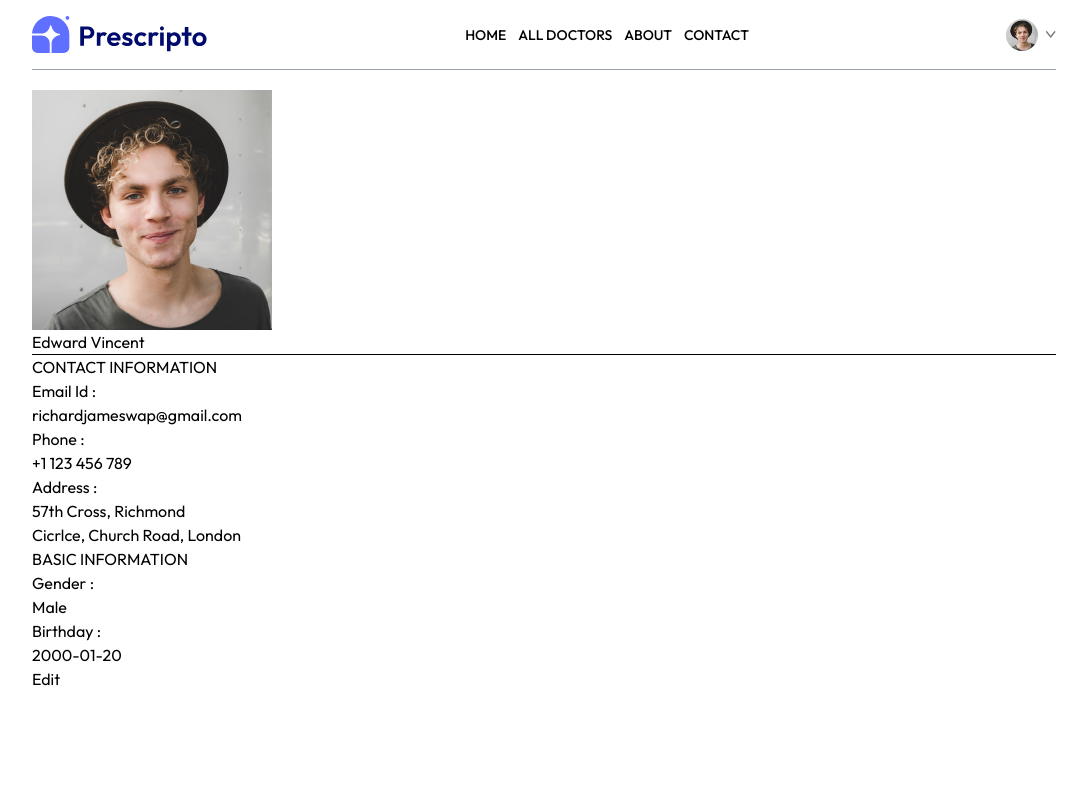
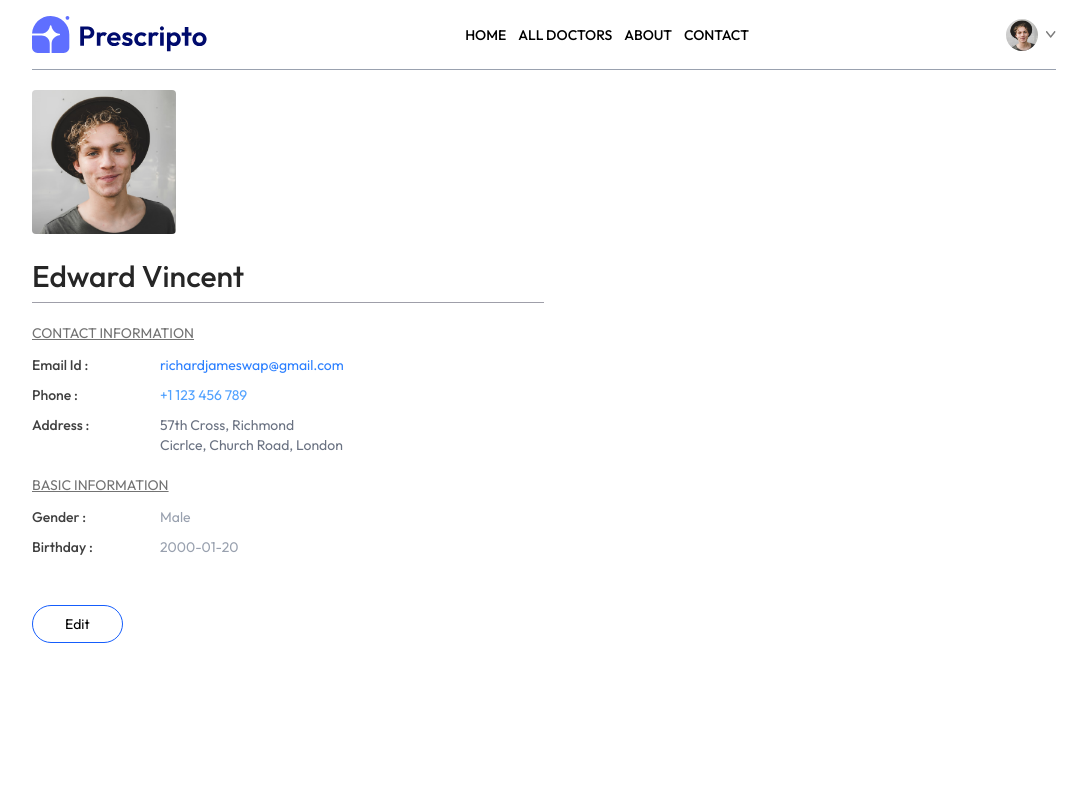
Before and after one commit to Anupsimha/PRESCRIPTO---Doctor-Appointment-System, a React (Vite) app in the folder frontend/: page /my-profile in a window 1280 px wide. Shown: the top 800 px of the page, without its empty margins (96-1183 px from the left). Built offline with nearby package versions, Linux system fonts and the light colour scheme; the HTML template or start-up script is replaced by a standard one.

Commit message:
Completed MyProfile and MyAppointmanets page

```diff
--- a/frontend/src/pages/MyAppointments.jsx
+++ b/frontend/src/pages/MyAppointments.jsx
@@ -1,9 +1,36 @@
-import React from 'react'
+import React, { useContext } from 'react'
+
+import {AppContext} from '../context/AppContext.jsx'
 
 const MyAppointments = () => {
+
+  const {doctors} = useContext(AppContext);
+
   return (
     <div>
-
+      <p className='pb-3 mt-12 font-medium text-zinc-700 border-b'>My Appointments</p>
+      <div>
+        {doctors.slice(0 , 2).map((item , index) => (
+          <div className='grid grid-cols-[1fr_3fr] gap-4 sm:flex sm:gap-6 py-2 border-b' key={index}>
+            <div>
+              <img className='w-32 bg-indigo-50' src={item.image} alt="" />
+            </div>
+            <div className='flex-1 text-sm text-zinc-600'>
+              <p className='text-neutral-800 font-semibold'>{item.name}</p>
+              <p>{item.speciality}</p>
+              <p className='text-zinc-700 font'>Address : </p>
+              <p>{item.address.line1}</p>
+              <p>{item.address.line2}</p>
+              <p><span>Date & Time : </span> 25, Huly, 2024 | 8:30 PM</p>
+            </div>
+            <div></div>
+            <div>
+              <button>Pay Online</button>
+              <button>Cancel Appointment</button>
+            </div>
+          </div>
+        ))}
+      </div>
     </div>
   )
 }
--- a/frontend/src/pages/MyProfile.jsx
+++ b/frontend/src/pages/MyProfile.jsx
@@ -19,37 +19,35 @@
   const [isEdit , setIsEdit] = useState(false);
 
   return (
-    <div>
-
-      <img src={userData.image} alt="" />
-
+    <div className='max-w-lg flex flex-col gap-2 text-sm'>
+      <img className='w-36 rounded' src={userData.image} alt="" />
       {
         isEdit ?
-          <input type='text' value={userData.name} onChange={e => setUserData(prev => ({...prev,name:e.target.value}))}></input> :
-          <p>{userData.name}</p>
+          <input className='bg-gray-50 text-3xl font-medium max-w-60 mt-4' type='text' value={userData.name} onChange={e => setUserData(prev => ({...prev,name:e.target.value}))}></input>
+           : <p className='font-medium text-3xl text-neutral-800 mt-4'>{userData.name}</p>
       }
 
-      <hr />
+      <hr className='bg-zinc-400 h-[1px] border-none' />
       <div>
-        <p>CONTACT INFORMATION</p>
-        <div>
-          <p>Email Id : </p>
-          <p>{userData.email}</p>
-          <p>Phone : </p>
+        <p className='text-neutral-500 underline mt-3'>CONTACT INFORMATION</p>
+        <div className='grid grid-cols-[1fr_3fr] gap-y-2.5  mt-3 text-neutral-700'>
+          <p className='font-medium'>Email Id : </p>
+          <p className='text-blue-500'>{userData.email}</p>
+          <p className='font-medium'>Phone : </p>
           {
             isEdit ?
-              <input type='text' value={userData.phone} onChange={e => setUserData(prev => ({...prev , phone:e.target.value}))}></input> :
-              <p>{userData.phone}</p>
+              <input className='bg-gray-100 max-w-52' type='text' value={userData.phone} onChange={e => setUserData(prev => ({...prev , phone:e.target.value}))}></input> :
+              <p className='text-blue-400'>{userData.phone}</p>
           }
-          <p>Address : </p>
+          <p className='font-medium'>Address : </p>
           {
             isEdit ?
               <p>
-                <input onChange={(e) => setUserData(prev => ({ ...prev , address : { ...prev.address , line1 : e.target.value } }))}  value={userData.address.line1} type='text'></input>
+                <input className='bg-gray-50' onChange={(e) => setUserData(prev => ({ ...prev , address : { ...prev.address , line1 : e.target.value } }))}  value={userData.address.line1} type='text'></input>
                 <br />
-                <input onChange={(e) => setUserData(prev => ({ ...prev , address : { ...prev.address , line2 : e.target.value } }))}  value={userData.address.line2} type='text'></input>
+                <input className='bg-gray-50' onChange={(e) => setUserData(prev => ({ ...prev , address : { ...prev.address , line2 : e.target.value } }))}  value={userData.address.line2} type='text'></input>
               </p>
-              : <p>
+              : <p className='text-gray-500'>
                 {userData.address.line1}
                 <br />
                 {userData.address.line2}
@@ -58,34 +56,34 @@
         </div>
       </div>
       <div>
-        <p>BASIC INFORMATION</p>
-        <div>
-          <p>Gender : </p>
+        <p className='text-neutral-500 underline mt-3'>BASIC INFORMATION</p>
+        <div className='grid grid-cols-[1fr_3fr] gap-y-2.5  mt-3 text-neutral-700'>
+          <p className='font-medium'>Gender : </p>
           {
             isEdit ?
-              <select onChange={(e) => setUserData(prev => ({ ...prev , gender : e.target.value }))} value={userData.gender}>
+              <select className='max-w-20 bg-gray-100' onChange={(e) => setUserData(prev => ({ ...prev , gender : e.target.value }))} value={userData.gender}>
                 <option value="Male">Male</option>
                 <option value="Female">Female</option>
               </select>
               :
-              <p>{userData.gender}</p>
+              <p className='text-gray-400'>{userData.gender}</p>
           }
-          <p>Birthday : </p>
+          <p className='font-medium'>Birthday : </p>
           {
             isEdit ?
-              <input type='date' value={userData.dob} onChange={e => setUserData(prev => ({...prev , dob:e.target.value}))}></input>
+              <input className='max-w-20 bg-gray-100' type='date' value={userData.dob} onChange={e => setUserData(prev => ({...prev , dob:e.target.value}))}></input>
               :
-              <p>{userData.dob}</p>
+              <p className='text-gray-400'>{userData.dob}</p>
           }
         </div>
       </div>
 
-      <div>
+      <div className='mt-10'>
         {
           isEdit ?
-          <button onClick={() => setIsEdit(false)}>Save Information</button>
+          <button className='border border-blue-600 px-8 py-2 rounded-full hover:bg-blue-600 hover:text-white transition-all' onClick={() => setIsEdit(false)}>Save Information</button>
           :
-          <button onClick={() => setIsEdit(true)}>Edit</button>
+          <button className='border border-blue-600 px-8 py-2 rounded-full hover:bg-blue-600 hover:text-white transition-all' onClick={() => setIsEdit(true)}>Edit</button>
         }
       </div>
     </div>
```
